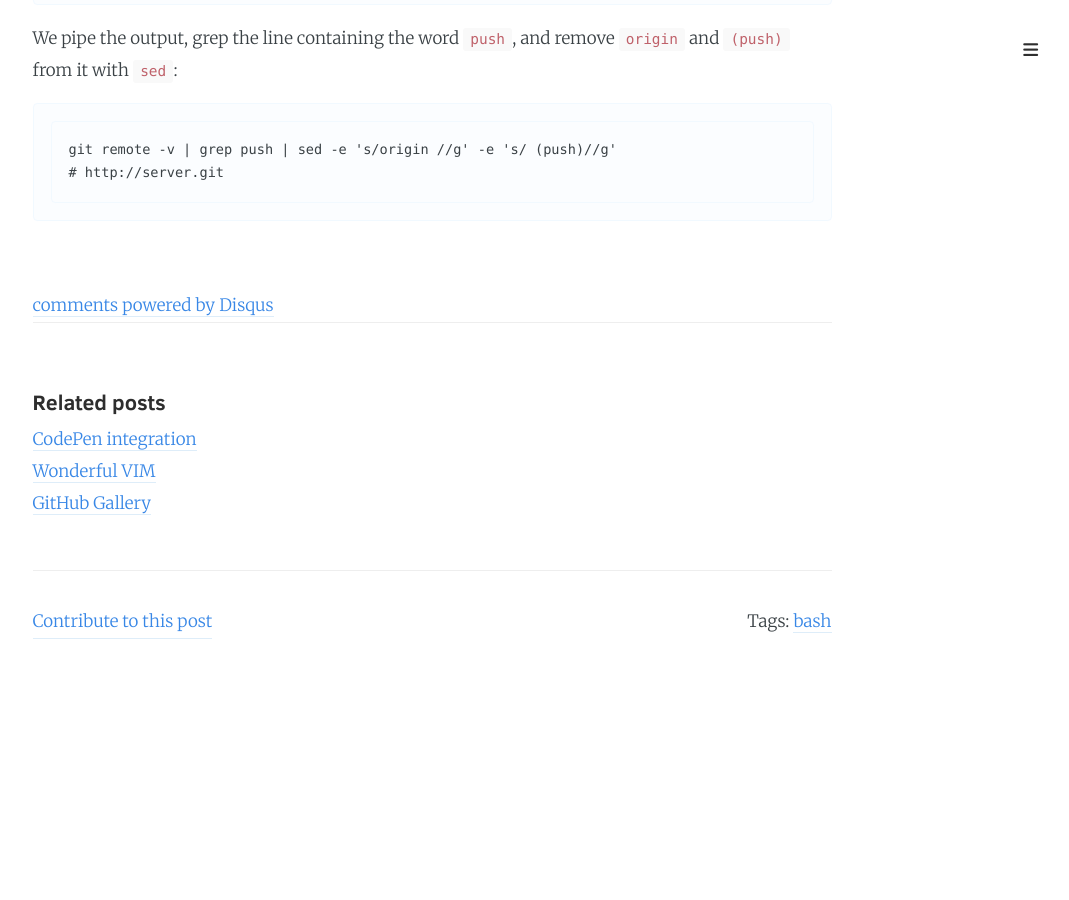
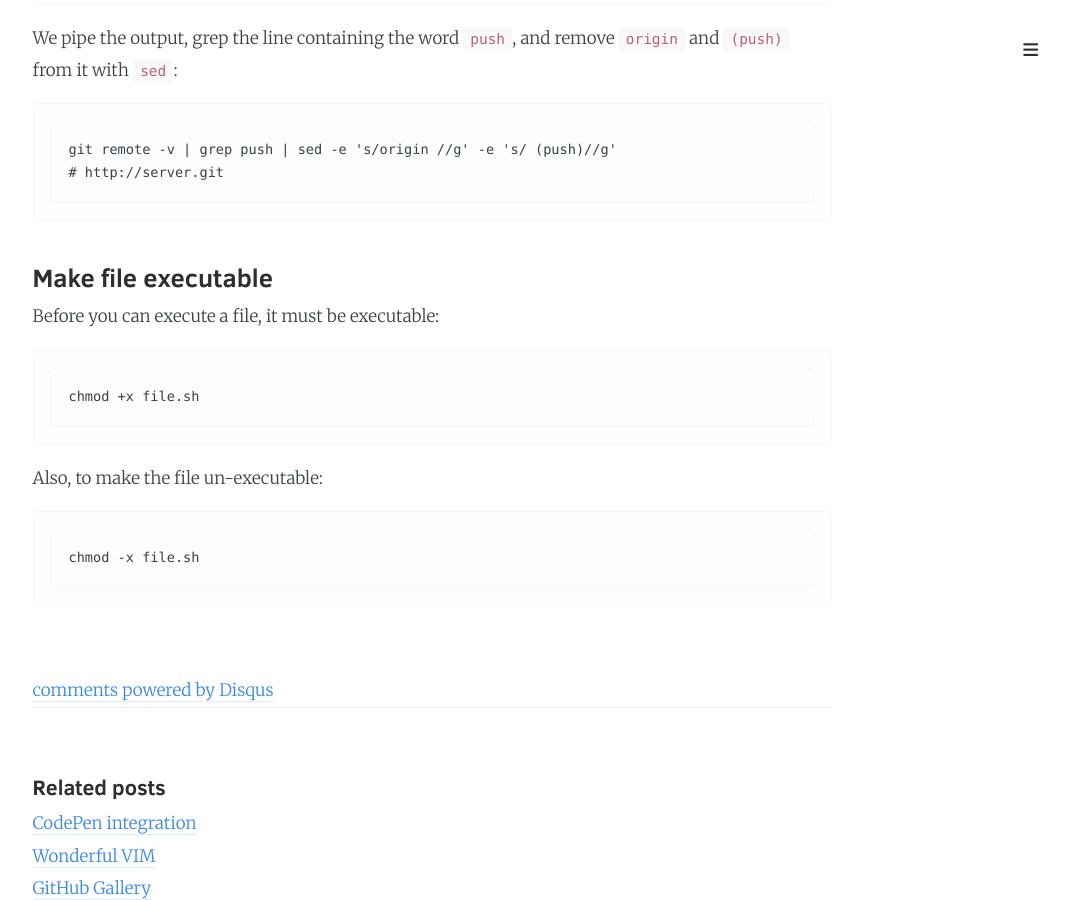
Before and after one commit to cirgl/lthr.github.io, a Jekyll site: the page built from _posts/2015-02-18-bash.md, in a window 1280 px wide and 900 px high, scrolled down 2779 px. Shown: the whole window, without its empty margins (208-1277 px from the left). Built offline with Jekyll 4.4.1, drawn with Linux system fonts in a browser that asks for light colours; nearby versions of some CDN libraries; comment, search, counter and statistics services are not loaded; before the commit the page ends 3553 px from its top, so only the background shows below that.

Commit message:
make file executable

````diff
--- a/_posts/2015-02-18-bash.md
+++ b/_posts/2015-02-18-bash.md
@@ -99,3 +99,17 @@ We pipe the output, grep the line containing the word `push`, and remove `origin
 git remote -v | grep push | sed -e 's/origin //g' -e 's/ (push)//g'
 # http://server.git
 ```
+
+
+## Make file executable
+Before you can execute a file, it must be executable:
+
+```
+chmod +x file.sh
+```
+
+Also, to make the file un-executable:
+
+```
+chmod -x file.sh
+```
````
